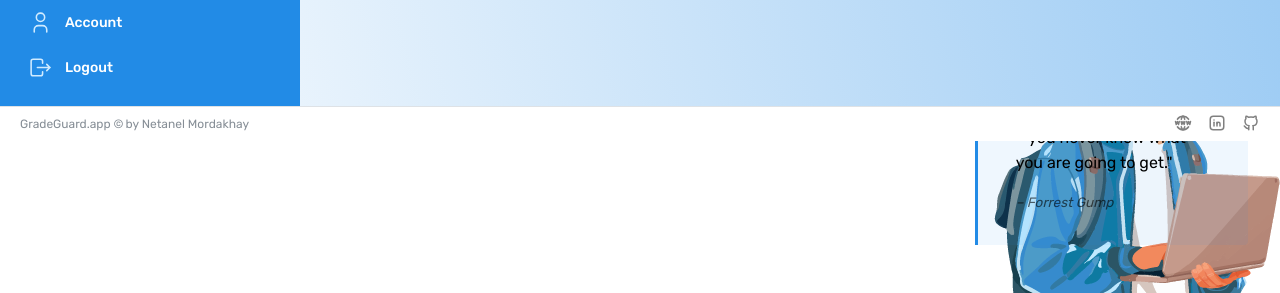
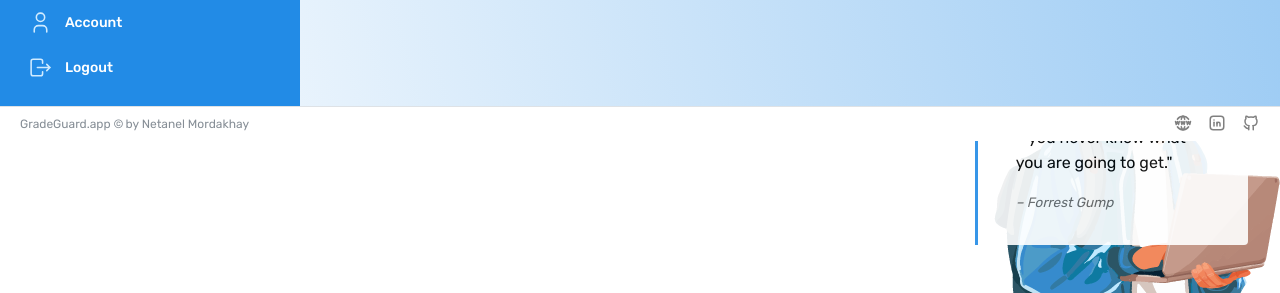
Before and after one commit to Netanel-Mordakhay/GradeGuard, a Next.js app: page /contact-us in a window 1280 px wide. Shown: the part 659-952 px from the top of the page. Built offline with nearby package versions, Linux system fonts and the light colour scheme.

Commit message:
TipsBox opacity issue fixed

```diff
--- a/app/components/global/TipsBox.tsx
+++ b/app/components/global/TipsBox.tsx
@@ -1,5 +1,5 @@
 "use client";
-import { Blockquote, Card, Paper } from "@mantine/core";
+import { Blockquote } from "@mantine/core";
 import { IconQuote } from "@tabler/icons-react";
 import React, { useEffect, useState } from "react";
 import { AnimatePresence, motion } from "framer-motion";
@@ -28,7 +28,14 @@ const TipsBox = () => {
         exit={{ opacity: 0, y: -10 }}
         transition={{ duration: 0.5 }}
       >
-        <Blockquote color="blue" cite={`– ${tip.author}`} icon={icon} m="md">
+        <Blockquote
+          color="blue"
+          cite={`– ${tip.author}`}
+          icon={icon}
+          m="md"
+          bg="var(--mantine-color-body)"
+          opacity={0.9}
+        >
           "{tip.text}"
         </Blockquote>
       </motion.div>
```
